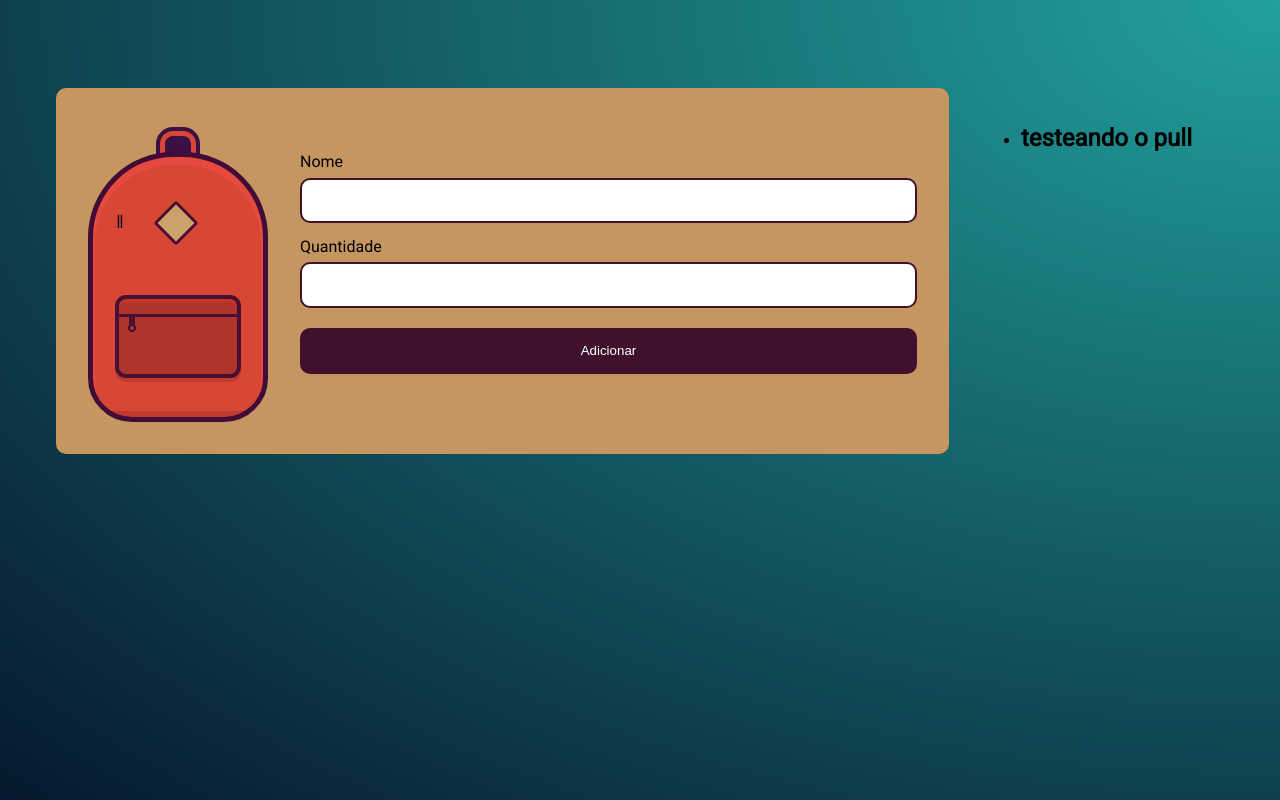
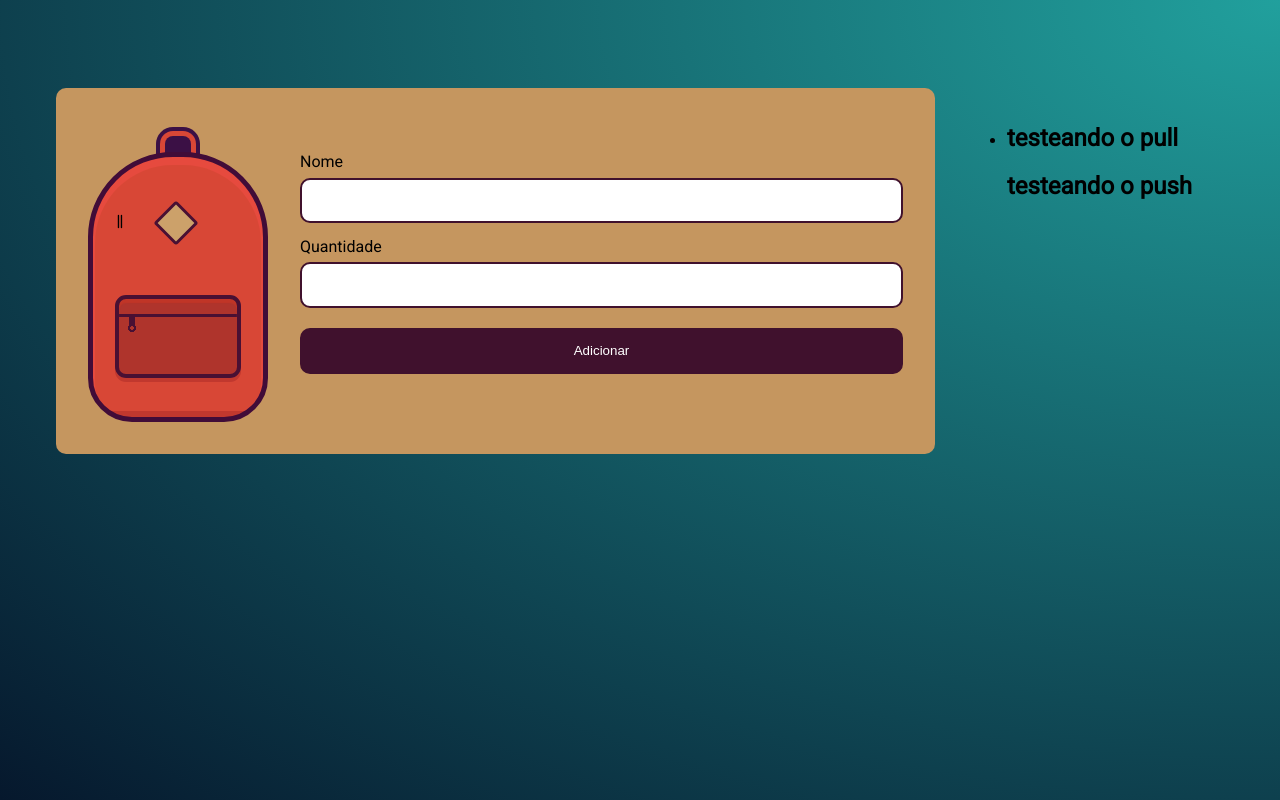
Before and after one commit to sbygor123/Armazenando-os-dados-no-browser, a plain HTML site: page index.html in a window 1280 px wide. Drawn offline with Linux system fonts and the light colour scheme.

Commit message:
enviando o git

```diff
--- a/index.html
+++ b/index.html
@@ -29,6 +29,7 @@
         <ul>
             <li>
                 <h2>testeando o pull</h2>
+                <h2>testeando o push</h2>
             </li>
         </ul>
         <ul class="lista" id="lista"></ul>
```
